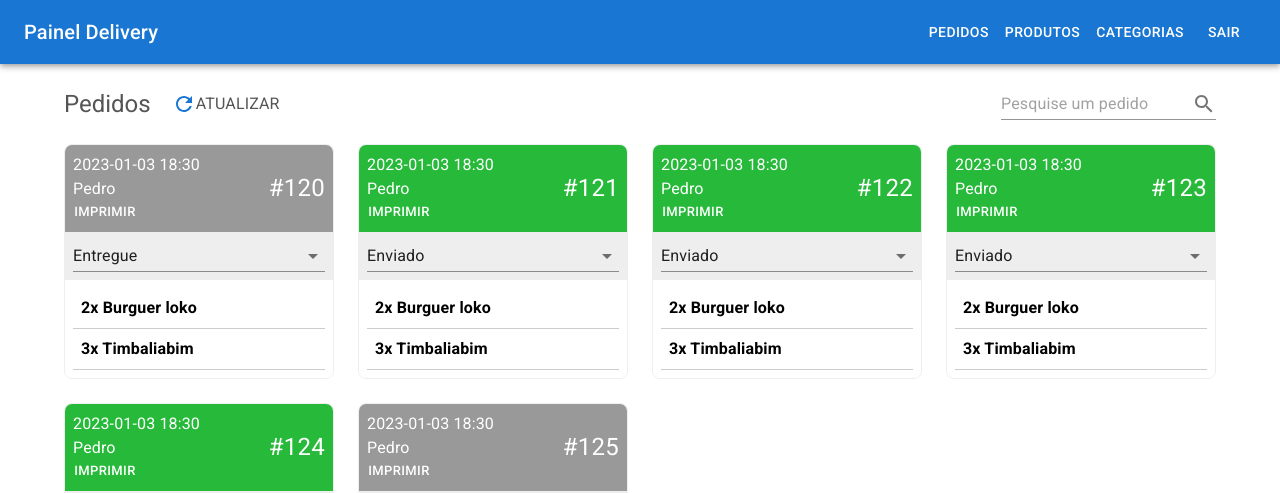
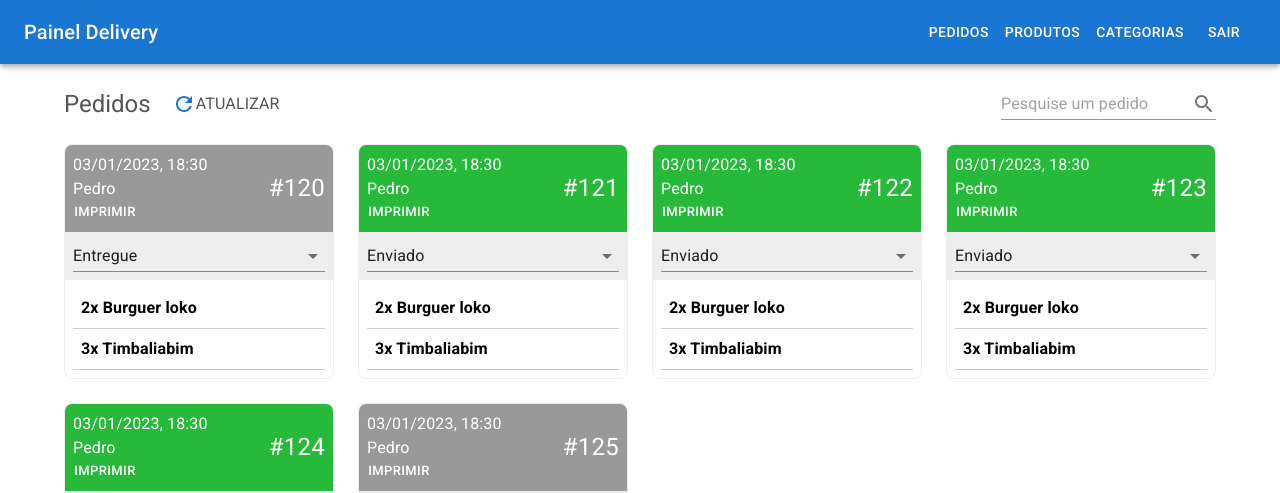
Before and after one commit to cleytonmendest/delivery-painel, a Next.js app: page /pedidos in a window 1280 px wide. Shown: the top 493 px of the page. Built offline with nearby package versions, Linux system fonts and the light colour scheme.

Commit message:
inclui dateFormat, acrescenta ao orderItem

```diff
--- a/src/components/OrderItem.tsx
+++ b/src/components/OrderItem.tsx
@@ -1,3 +1,4 @@
+import { dateFormat } from '@/libs/dateFormat'
 import { Order } from '@/types/Order'
 import { OrderStatus } from '@/types/OrderStatus'
 import { Box, Button, MenuItem, Select, SelectChangeEvent, Typography } from '@mui/material'
@@ -33,7 +34,7 @@
                 backgroundColor: getStatusBackground(item.status)
             }}>
                 <Box>
-                    <Typography component='p'>{item.orderDate}</Typography>
+                    <Typography component='p'>{dateFormat(item.orderDate)}</Typography>
                     <Typography component='p'>{item.userName}</Typography>
                     <Button size='small' sx={{ color: '#FFF', p: 0 }}>Imprimir</Button>
                 </Box>
--- /dev/null
+++ b/src/libs/dateFormat.ts
@@ -0,0 +1,7 @@
+export const dateFormat = (date:string | Date) =>{
+    const formatter = new Intl.DateTimeFormat(
+        'pt-BR',
+        {dateStyle: 'short', timeStyle: 'short'}
+    )
+    return formatter.format(date instanceof Date ? date : new Date(date))
+}
```
